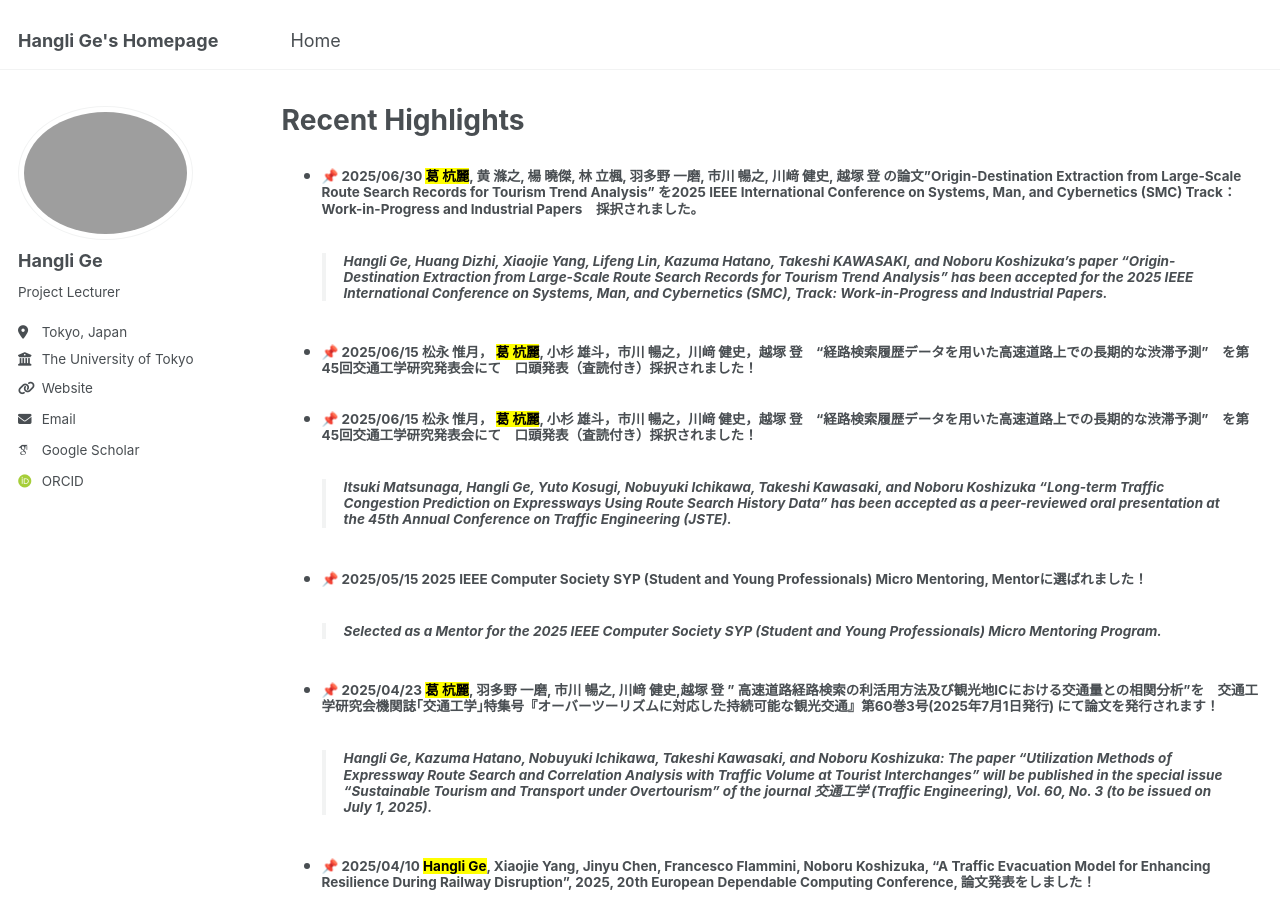
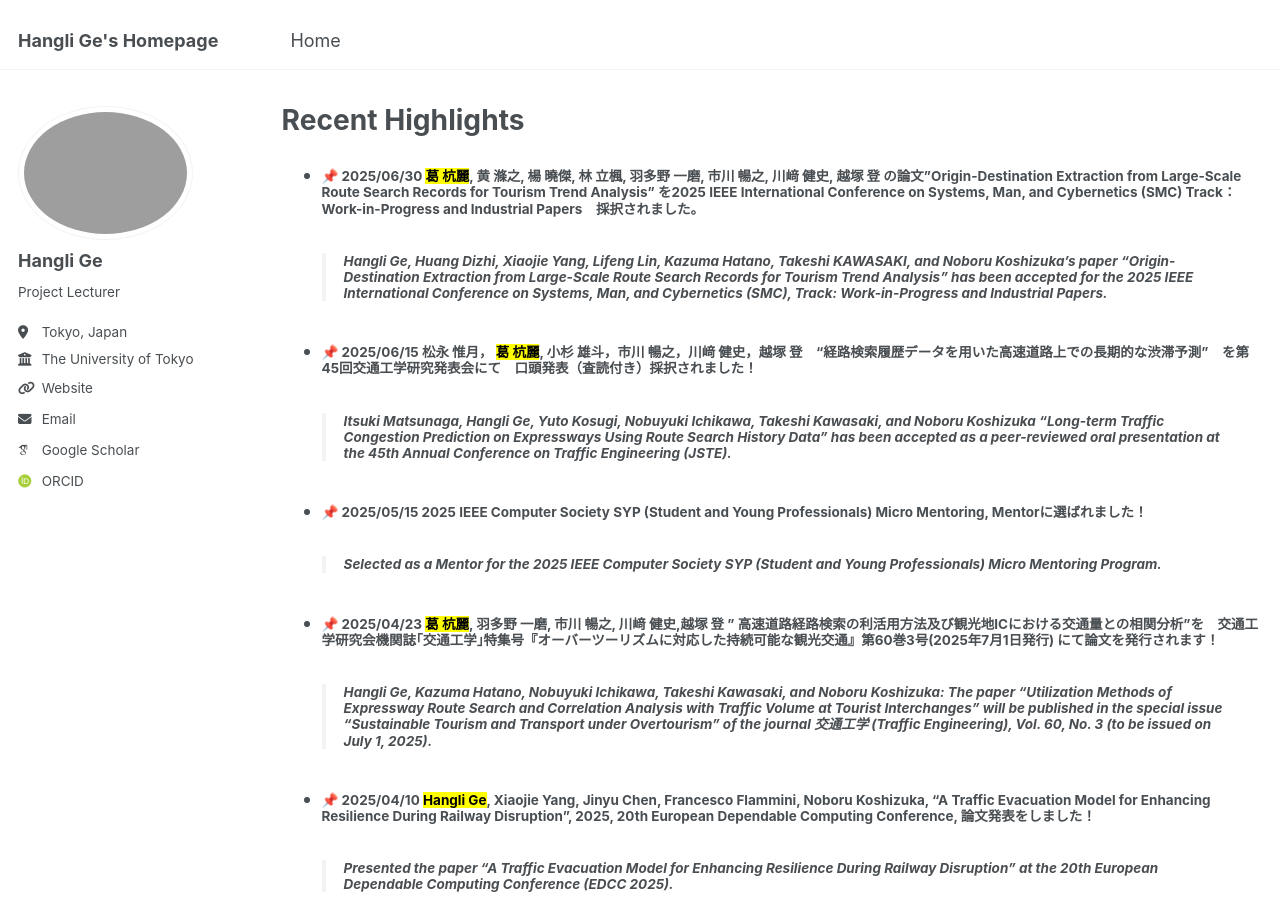
Before and after one commit to christie888/christie888.github.io, a Jekyll site: the page built from _pages/post.md, in a window 1280 px wide and 900 px high. Built offline with Jekyll 4.4.1, drawn with Linux system fonts in a browser that asks for light colours; some web fonts are replaced.

Commit message:
Update post.md

```diff
--- a/_pages/post.md
+++ b/_pages/post.md
@@ -5,7 +5,6 @@ permalink: post/
 ---
 * #####  📌 2025/06/30 <mark>葛 杭麗</mark>, 黄 滌之, 楊 曉傑, 林 立楓, 羽多野 一磨, 市川 暢之, 川﨑 健史, 越塚 登 の論文”Origin-Destination Extraction from Large-Scale Route Search Records for Tourism Trend Analysis” を2025 IEEE International Conference on Systems, Man, and Cybernetics (SMC) Track：Work-in-Progress and Industrial Papers　採択されました。
   > ###### Hangli Ge, Huang Dizhi, Xiaojie Yang, Lifeng Lin, Kazuma Hatano, Takeshi KAWASAKI, and Noboru Koshizuka's paper "Origin-Destination Extraction from Large-Scale Route Search Records for Tourism Trend Analysis" has been accepted for the 2025 IEEE International Conference on Systems, Man, and Cybernetics (SMC), Track: Work-in-Progress and Industrial Papers.
-* #####  📌 2025/06/15 松永 惟月， <mark>葛 杭麗</mark>, 小杉 雄斗，市川 暢之，川﨑 健史，越塚 登　“経路検索履歴データを用いた高速道路上での長期的な渋滞予測”　を第45回交通工学研究発表会にて　口頭発表（査読付き）採択されました！
 * #####  📌 2025/06/15 松永 惟月， <mark>葛 杭麗</mark>, 小杉 雄斗，市川 暢之，川﨑 健史，越塚 登　“経路検索履歴データを用いた高速道路上での長期的な渋滞予測”　を第45回交通工学研究発表会にて　口頭発表（査読付き）採択されました！
   > ###### Itsuki Matsunaga, Hangli Ge, Yuto Kosugi, Nobuyuki Ichikawa, Takeshi Kawasaki, and Noboru Koshizuka “Long-term Traffic Congestion Prediction on Expressways Using Route Search History Data" has been accepted as a peer-reviewed oral presentation at the 45th Annual Conference on Traffic Engineering (JSTE).
 * #####  📌	2025/05/15 2025 IEEE Computer Society SYP (Student and Young Professionals) Micro Mentoring, Mentorに選ばれました！
```
